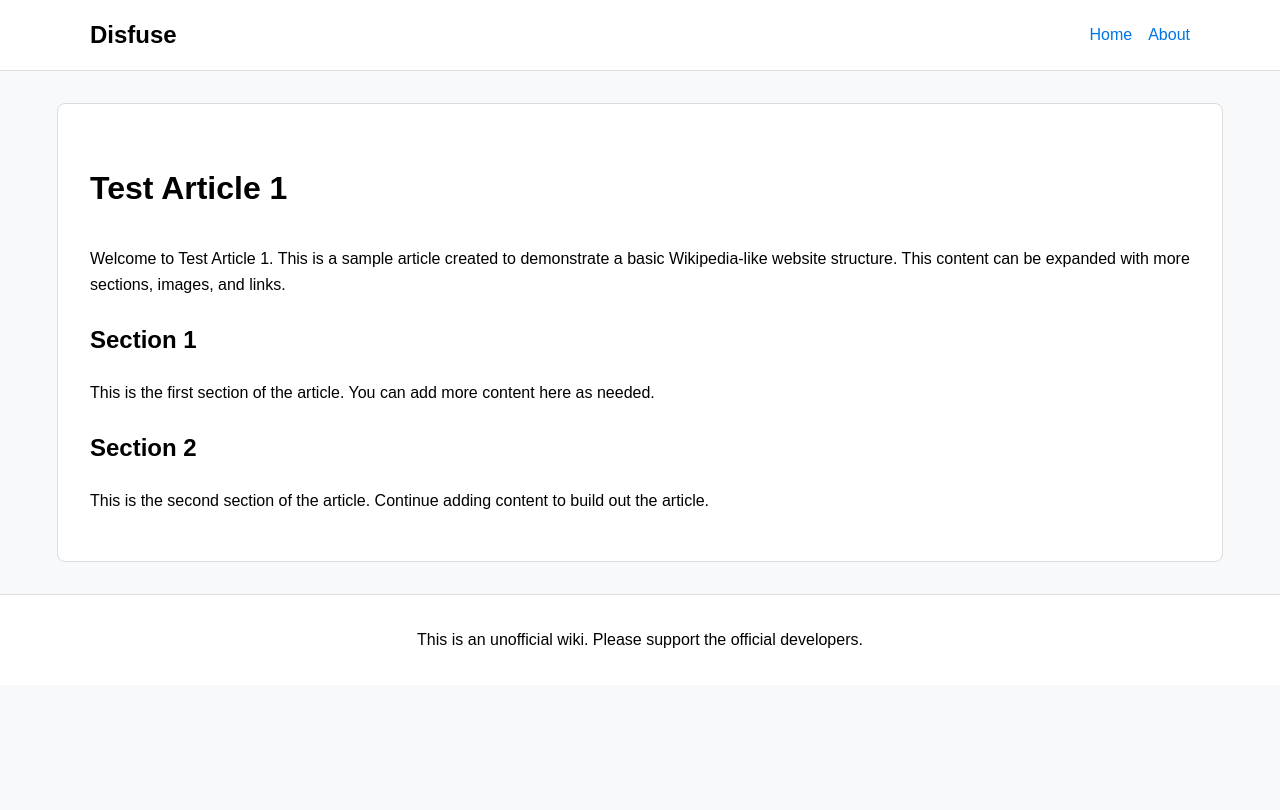
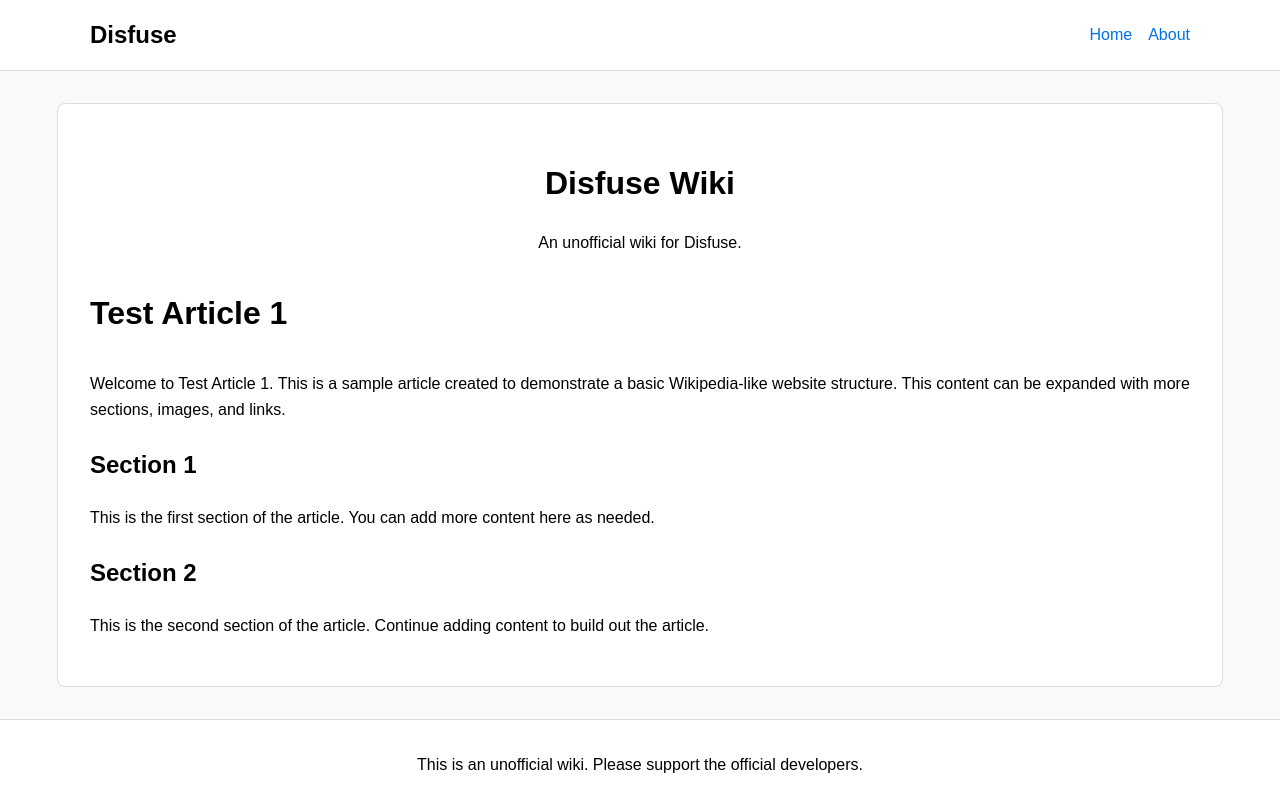
Before and after one commit to WhisPro/Disfuse-Wiki, a plain HTML site: page template.html in a window 1280 px wide. Drawn offline with Linux system fonts and the light colour scheme.

Commit message:
Update template.html

```diff
--- a/template.html
+++ b/template.html
@@ -19,6 +19,10 @@
         </div>
     </header>
     <main class="container">
+        <div class="center-content">
+            <h1>Disfuse Wiki</h1>
+            <p>An unofficial wiki for Disfuse.</p>
+        </div>
         <article>
             <h1>Test Article 1</h1>
             <p>Welcome to Test Article 1. This is a sample article created to demonstrate a basic Wikipedia-like website structure. This content can be expanded with more sections, images, and links.</p>
```
